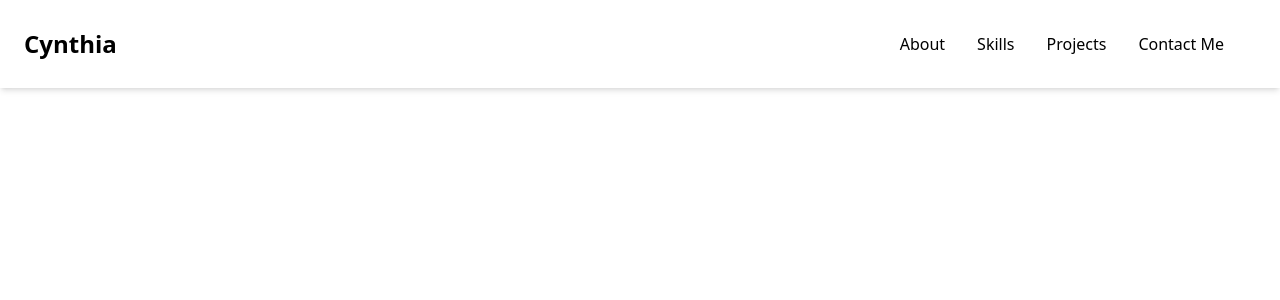
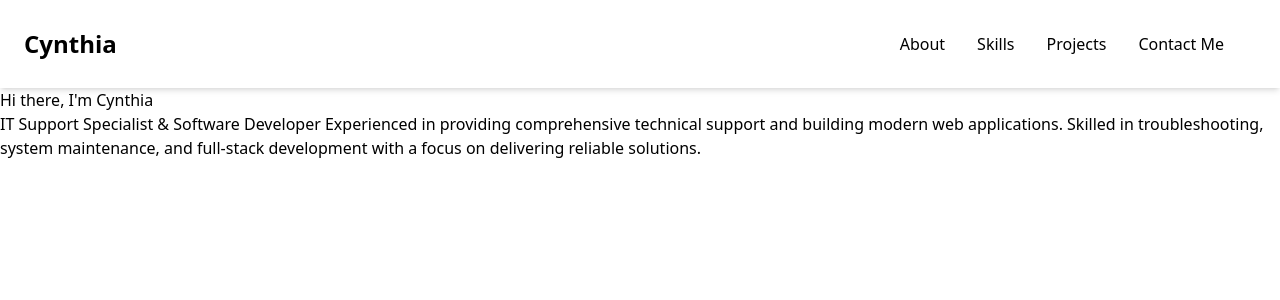
Before and after one commit to Mwandii/cynthia-personal-website, a React (Vite) app: page / in a window 1280 px wide. Shown: the top 300 px of the page. Built offline with nearby package versions, Linux system fonts and the light colour scheme.

Commit message:
feat(hero): add image

```diff
--- a/src/Pages/Homepage.jsx
+++ b/src/Pages/Homepage.jsx
@@ -1,9 +1,11 @@
+import Hero from "../components/Hero";
 import Navbar from "../components/Navbar";
 
 function Homepage () {
     return (
         <>
         <Navbar/>
+        <Hero/>
         </>
     )
 }
--- a/src/components/Hero.jsx
+++ b/src/components/Hero.jsx
@@ -1,8 +1,11 @@
 function Hero() {
   return (
     <>
+    <div>
+
+    </div>
       <div>
-        <h1>Hi I'm Alfred</h1>
+        <h1>Hi there, I'm Cynthia</h1>
         <p>
           IT Support Specialist & Software Developer Experienced in providing
           comprehensive technical support and building modern web applications.
@@ -10,6 +13,9 @@ function Hero() {
           development with a focus on delivering reliable solutions.
         </p>
       </div>
+      <div>
+        <img/>
+      </div>
     </>
   );
 }
```
Also changed, not shown: src/Images/picture.jpeg (added).
